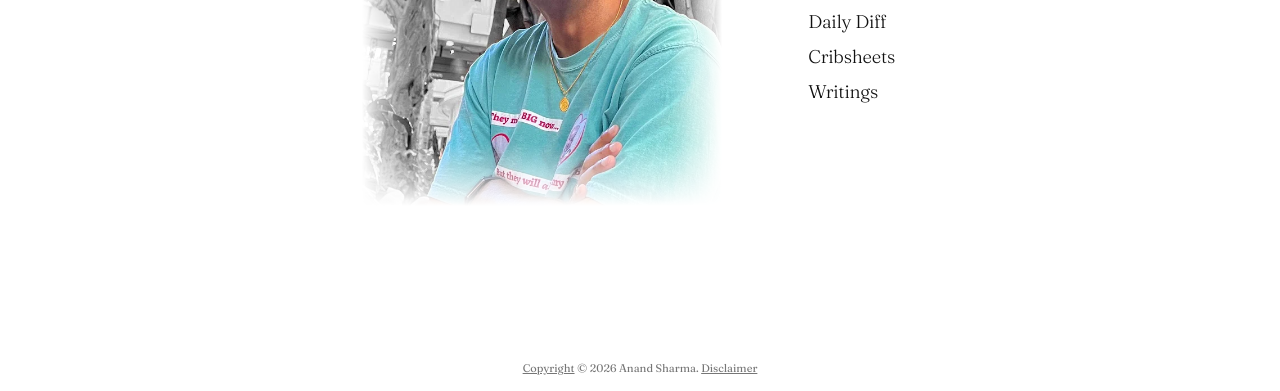
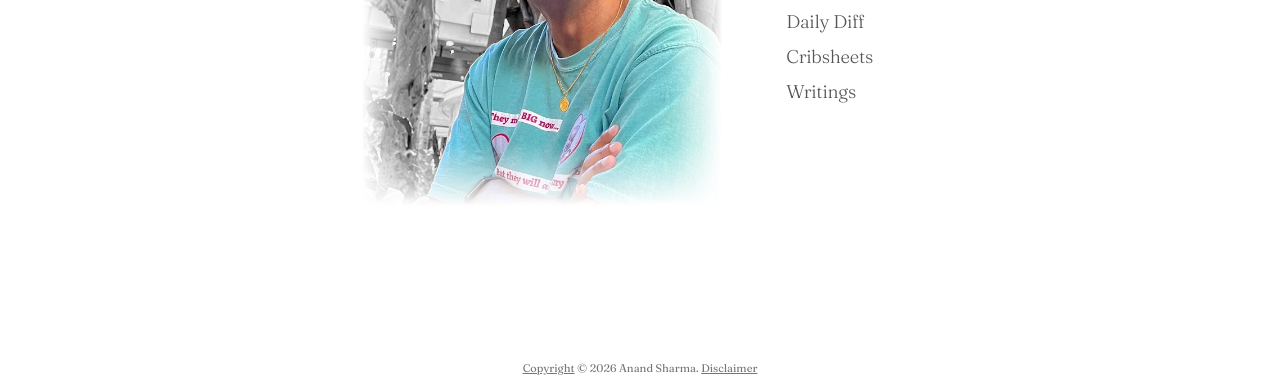
Before and after one commit to indrayam/home, a plain HTML site: page index.html in a window 1280 px wide. Shown: the part 409-800 px from the top of the page. Drawn offline with Linux system fonts and the light colour scheme.

Commit message:
Lighten the My Interests links and drop their indent
Co-Authored-By: Claude Opus 5.5 <noreply@anthropic.com>

```diff
--- a/assets/style.css
+++ b/assets/style.css
@@ -100,17 +100,25 @@ body {
 /* "My Interests": a plain heading with its three links beneath, smaller. */
 .menu-group ul {
 	margin-top: 4px;
-	padding-left: 22px;
 }
 
 .menu-group li + li {
 	margin-top: 4px;
 }
 
+/* A shade lighter than the top-level links (7.5:1 on white, still AA/AAA),
+   turning full black when hovered or focused. */
 .menu-group a {
+	color: #555555;
 	font-size: 1.15rem;
 	text-decoration-thickness: 3px;
 	text-underline-offset: 6px;
+	transition: text-decoration-color 0.15s ease, color 0.15s ease;
+}
+
+.menu-group a:hover,
+.menu-group a:focus-visible {
+	color: var(--color-text);
 }
 
 .menu a:focus-visible {
```
Also changed, not shown: 1 other file.
